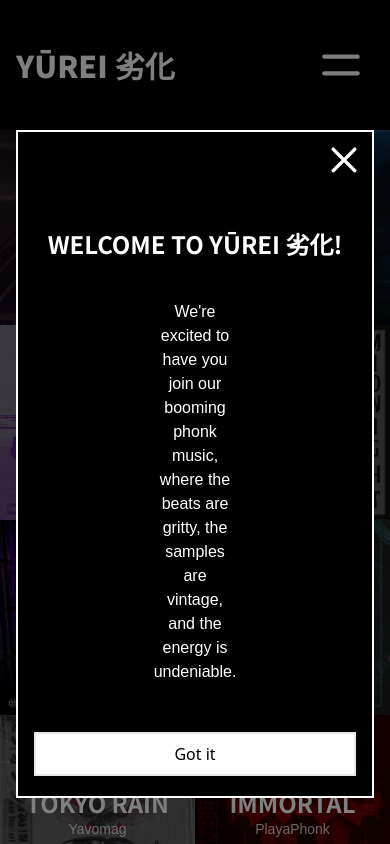
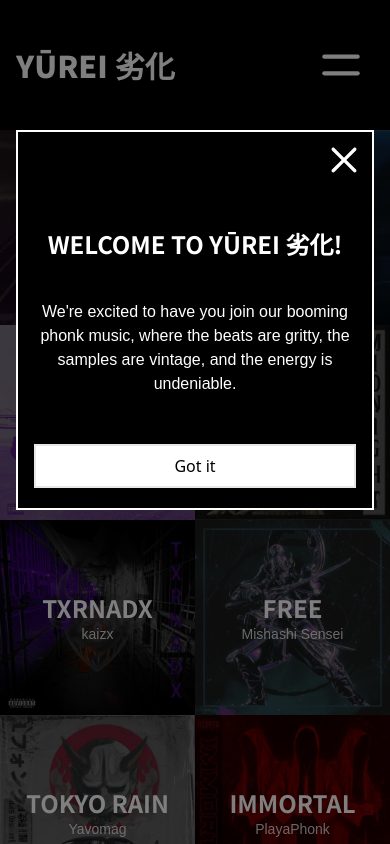
Before and after one commit to Cordapeche/yurei-tfe, a Next.js app: page / in a window 390 px wide. Shown: the top 844 px of the page. Built offline with nearby package versions, Linux system fonts and the light colour scheme.

Commit message:
Update CookieConsent.js

```diff
--- a/component/CookieConsent.js
+++ b/component/CookieConsent.js
@@ -61,7 +61,7 @@ const CookieConsent = () => {
               <div className=' flex flex-col items-center text-white'>
                 <h1 className='text-2xl xl:text-5xl uppercase flex text-center pb-5 font-noto font-bold pt-10'>Welcome to YŪREI 劣化!</h1>
                 <div className='m-5'>
-                  <p className='font-poppins font-normal mx-40 text-center pb-5 text-base'>We're excited to have you join our booming phonk music, where the beats are gritty, the samples are vintage, and the energy is undeniable.</p>
+                  <p className='font-poppins font-normal mx-0 md:mx-40 text-center pb-5 text-base'>We're excited to have you join our booming phonk music, where the beats are gritty, the samples are vintage, and the energy is undeniable.</p>
                   {/* <p className='font-poppins font-medium pb-5 text-base'>Here's a handy guide to help you navigate and make the most of your experience on our website:</p>
 
                   <ul className="list-disc font-poppins font-medium uppercase md:mx-20">
```
